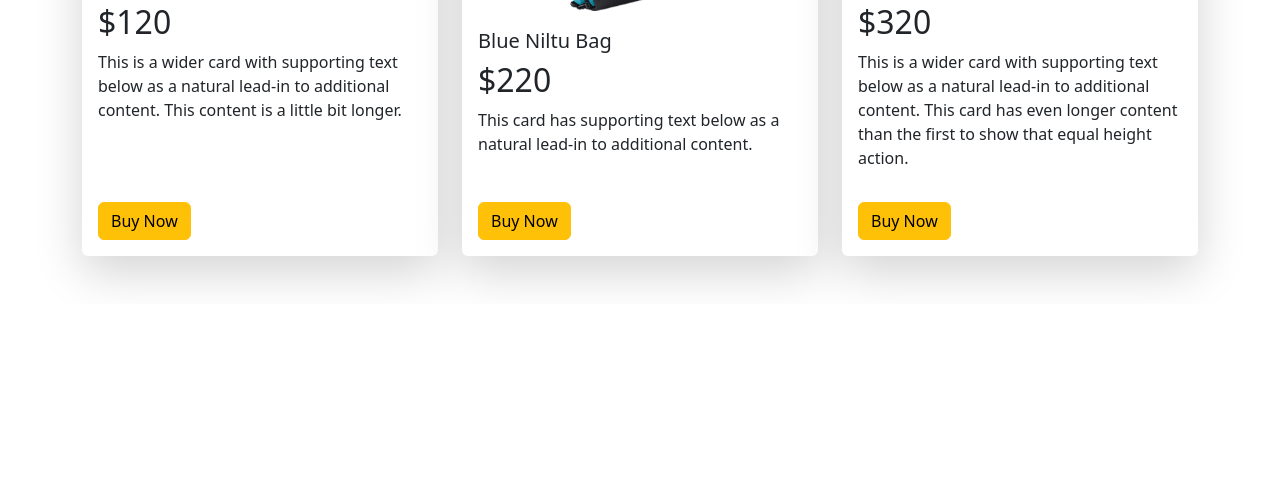
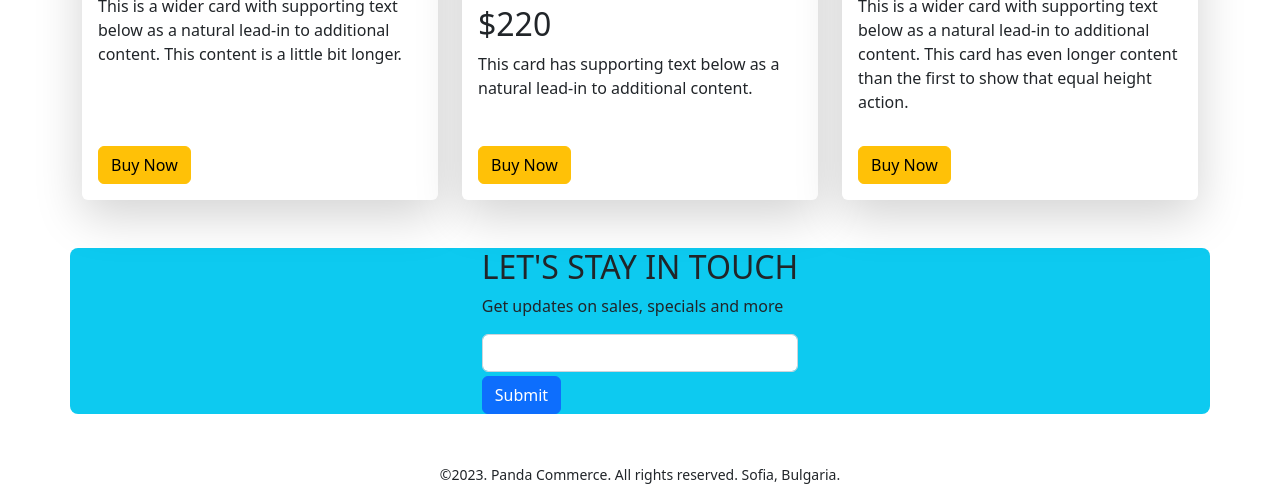
Before and after one commit to papiaakter/e-Commerce-Website, a plain HTML site: page index.html in a window 1280 px wide. Shown: the part 1948-2450 px from the top of the page. Before the commit the page ends 2252 px from the top, so only its background shows below. Drawn offline with nearby package versions, Linux system fonts and the light colour scheme.

Commit message:
added subscribe

```diff
--- a/index.html
+++ b/index.html
@@ -13,7 +13,7 @@
     <header class="container">
 
 
-        <nav class="navbar navbar-expand-lg bg-light">
+        <nav class="navbar navbar-expand-lg bg-light fixed-top">
             <div class="container">
                 <a class="navbar-brand" href="#">
                     <img src="images/logo.png" alt="" class="d-inline-block align-text-top">
@@ -30,7 +30,7 @@
                             <a class="nav-link active" aria-current="page" href="#">Home</a>
                         </li>
                         <li class="nav-item">
-                            <a class="nav-link" href="#">Shoes</a>
+                            <a class="nav-link" href="#shoes">Shoes</a>
                         </li>
                         <li class="nav-item">
                             <a class="nav-link" href="#">Backpack</a>
@@ -180,7 +180,7 @@
         <!-- categories ends -->
 
         <!-- shoes section sarts -->
-        <section class="container my-5">
+        <section class="container my-5" id="shoes">
             <h2>Shoes</h2>
             <div class="row row-cols-1 row-cols-md-2
             row-cols-lg-3  g-4">
@@ -281,8 +281,29 @@
             </div>
         </section>
         <!-- Backpack section ends here -->
+        <!-- Subscribe starts here -->
+        <section class="container d-flex rounded-3 justify-content-center align-items-center bg-info">
+            <div class="div">
+                <h2>LET'S STAY IN TOUCH
+                </h2>
+                <p>Get updates on sales, specials and more
+                </p>
+                <form>
+                    <div class="mb-1">
+
+                        <input type="email" class="form-control" id="exampleInputEmail1" aria-describedby="emailHelp">
+
+                    </div>
+
+                    <button type="submit" class="btn btn-primary">Submit</button>
+                </form>
+            </div>
+        </section>
+        <!-- Subscribe ends here -->
     </main>
-
+    <footer class="mt-5 text-center">
+        <p><small>©2023. Panda Commerce. All rights reserved. Sofia, Bulgaria.</small></p>
+    </footer>
     <script src="https://cdn.jsdelivr.net/npm/bootstrap@5.2.0/dist/js/bootstrap.bundle.min.js"
         integrity="sha384-A3rJD856KowSb7dwlZdYEkO39Gagi7vIsF0jrRAoQmDKKtQBHUuLZ9AsSv4jD4Xa"
         crossorigin="anonymous"></script>
```
